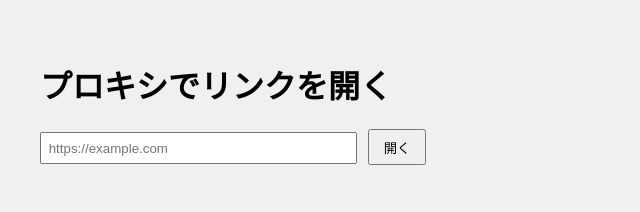
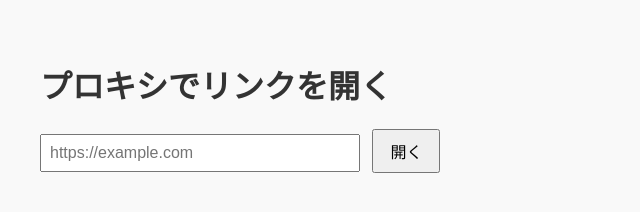
Before and after one commit to W1a2s3d4r5shwww/Waa, a plain HTML site: page index.html in a window 1280 px wide. Shown: the whole page, without its empty margins (0-640 px from the left). Drawn offline with Linux system fonts and the light colour scheme.

Commit message:
Update index.html

```diff
--- a/index.html
+++ b/index.html
@@ -7,14 +7,19 @@
     body {
       font-family: sans-serif;
       padding: 2em;
-      background: #f0f0f0;
+      background: #f9f9f9;
+    }
+    h1 {
+      color: #333;
     }
     input {
       width: 300px;
       padding: 0.5em;
+      font-size: 1em;
     }
     button {
       padding: 0.5em 1em;
+      font-size: 1em;
       margin-left: 0.5em;
     }
   </style>
@@ -31,8 +36,8 @@
       e.preventDefault();
       const inputUrl = document.getElementById('urlInput').value;
 
-      // プロキシのURL（Cloudflare Workersなどに置き換えてね）
-      const proxyBase = 'https://your-proxy.example.com/';
+      // Cloudflare Workers のURLに置き換えてね！
+      const proxyBase = 'https://your-worker-name.workers.dev/';
       const encodedUrl = encodeURIComponent(inputUrl);
       const finalUrl = proxyBase + '?url=' + encodedUrl;
 
```
